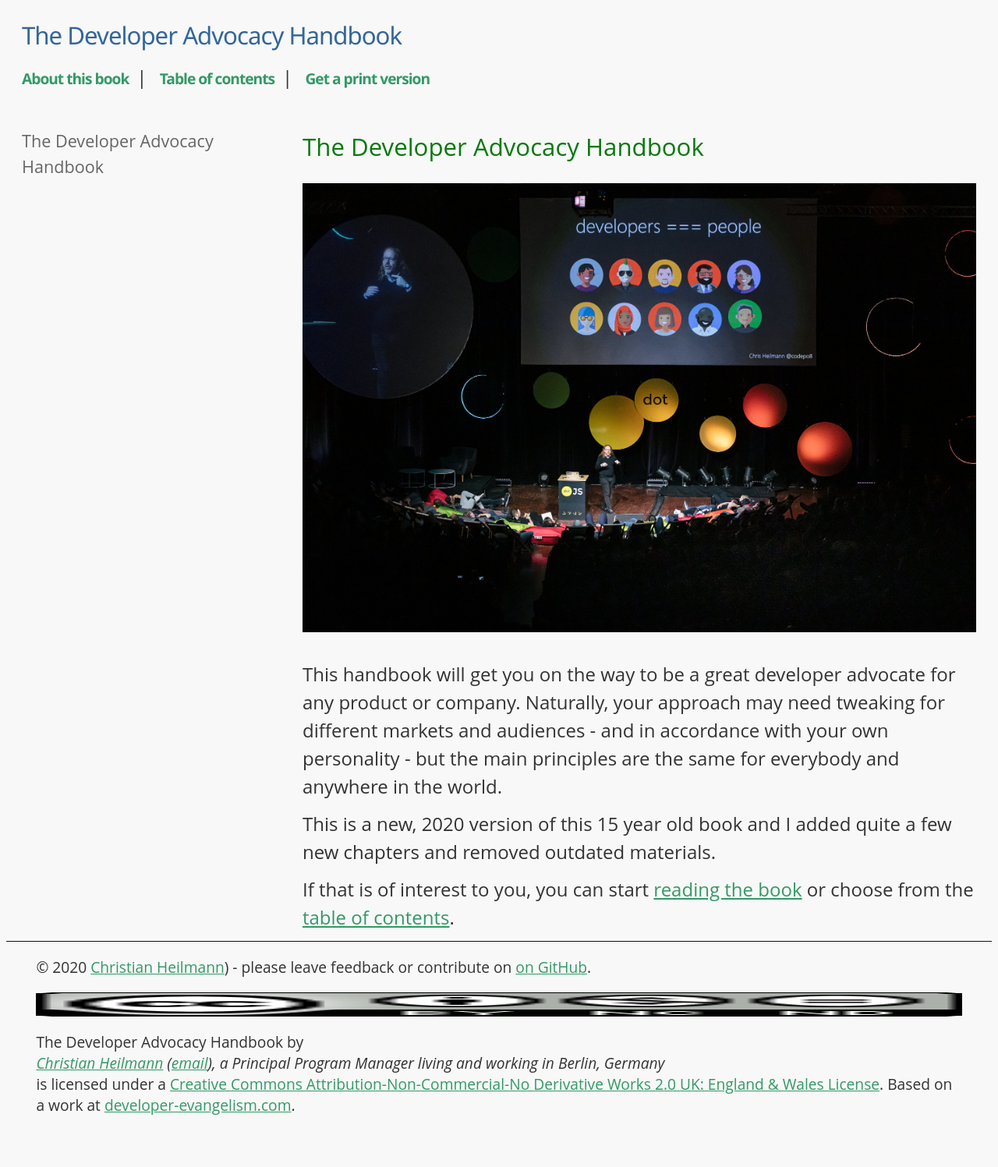
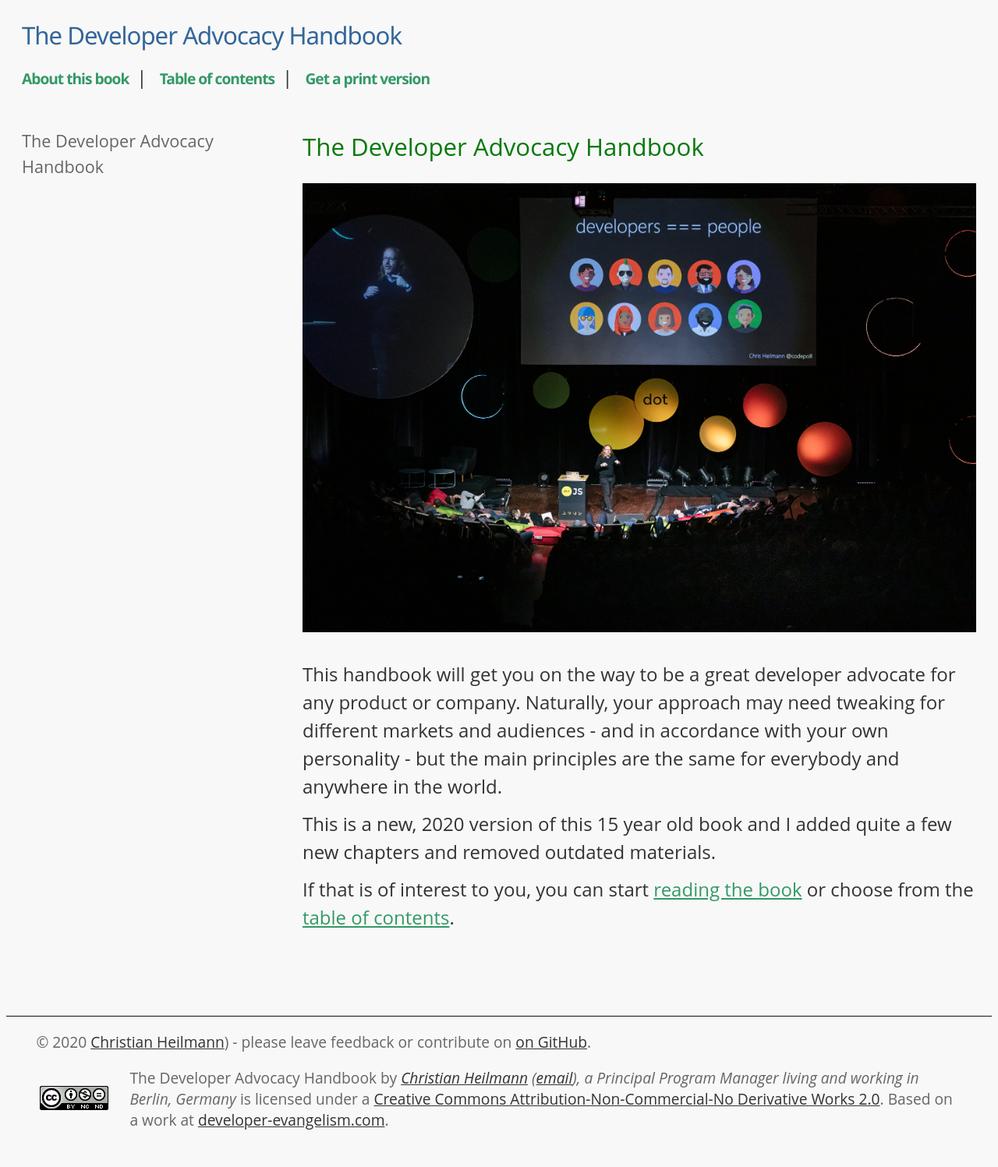
Before and after one commit to codepo8/developer-advocacy-handbook, a Jekyll site: the page built from README.md, in a window 1280 px wide. Shown: the whole page at 78% size. Built offline with Jekyll 4.4.1, drawn with Linux system fonts in a browser that asks for light colours; our own code applies the rules of GitHub Pages for plain Markdown files; before the commit the page ends 1459 px from its top, so only the background shows below that.

Commit message:
fixing footer license

```diff
--- a/_includes/footer.html
+++ b/_includes/footer.html
@@ -1,6 +1,6 @@
 &copy; 2020 <a href="https://christianheilmann.com">Christian Heilmann</a>) - please leave feedback or contribute on <a href="">on GitHub</a>.
 
 <div>
-  <a rel="license" href="http://creativecommons.org/licenses/by-nc-nd/2.0/uk/"><img alt="Creative Commons License" width="88" height="31" style="border-width:0" src="images/cc.png" /></a><span xmlns:dc="http://purl.org/dc/elements/1.1/" href="http://purl.org/dc/dcmitype/Text" property="dc:title" rel="dc:type">The Developer Advocacy Handbook</span> by <address class="vcard">
-  <a class="fn" xmlns:cc="http://creativecommons.org/ns#" href="http://icant.co.uk" property="cc:attributionName" rel="cc:attributionURL">Christian Heilmann</a> (<a href="mailto:chris@christianheilmann.com" class="email">email</a>), a <span class="title">Principal Program Manager</span> living and working in <span class="adr"><span class="locality">Berlin</span>, <span class="country-name">Germany</span></span></address> is licensed under a <a rel="license" href="http://creativecommons.org/licenses/by-nc-nd/2.0/uk/">Creative Commons Attribution-Non-Commercial-No Derivative Works 2.0 UK: England &amp; Wales License</a>. Based on a work at <a xmlns:dc="http://purl.org/dc/elements/1.1/" href="http://developer-evangelism.com" rel="dc:source">developer-evangelism.com</a>.
+  <a rel="license" href="http://creativecommons.org/licenses/by-nc-nd/2.0/uk/"><img alt="Creative Commons License" width="88" height="31" style="border-width:0" src="images/cc.png" /></a>
+  <span xmlns:dc="http://purl.org/dc/elements/1.1/" href="http://purl.org/dc/dcmitype/Text" property="dc:title" rel="dc:type">The Developer Advocacy Handbook</span> by <address class="vcard"><a class="fn" xmlns:cc="http://creativecommons.org/ns#" href="http://icant.co.uk" property="cc:attributionName" rel="cc:attributionURL">Christian Heilmann</a> (<a href="mailto:chris@christianheilmann.com" class="email">email</a>), a <span class="title">Principal Program Manager</span> living and working in <span class="adr"><span class="locality">Berlin</span>, <span class="country-name">Germany</span></span></address> is licensed under a <a rel="license" href="http://creativecommons.org/licenses/by-nc-nd/2.0/">Creative Commons Attribution-Non-Commercial-No Derivative Works 2.0</a>. Based on a work at <a xmlns:dc="http://purl.org/dc/elements/1.1/" href="http://developer-evangelism.com" rel="dc:source">developer-evangelism.com</a>.
 </div>
--- a/assets/styles.css
+++ b/assets/styles.css
@@ -11,6 +11,8 @@
   --h4colour: #333;
   --stronglist: #4caf50;
   --pagetoclink: #666;
+  --footercolour: #666;
+  --footerlink: #333;
 }
 
 @media (prefers-color-scheme: dark) {
@@ -27,6 +29,8 @@
     --h4colour: #ccc;
     --stronglist: #4caf50;
     --pagetoclink: #ccc;
+    --footercolour: #999;
+    --footerlink: #ccc;
   }
 }
 
@@ -154,11 +158,6 @@
   padding: 0 0 .5em 0;
   line-height: 1.5;
 }
-footer {
-  font-size: .8em;
-  border-top: 1px solid var(--line);
-  padding: 1em 2em;
-}
 nav {
   margin: 1em 0;
 }
@@ -175,3 +174,28 @@
 .next {
   text-align: right;
 }
+
+footer {
+  font-size: .8em;
+  border-top: 1px solid var(--line);
+  padding: 1em 2em;
+  margin-top: 5em;
+  color: var(--footercolour);
+}
+footer a {
+  color: var(--footerlink);
+}
+footer div {
+  margin: 1em 0;
+  position: relative;
+  padding-left: 120px;
+}
+footer img {
+  position: absolute;
+  top: 5px;
+  width: auto;
+  left: 5px;
+}
+address {
+  display: inline;
+}
```
